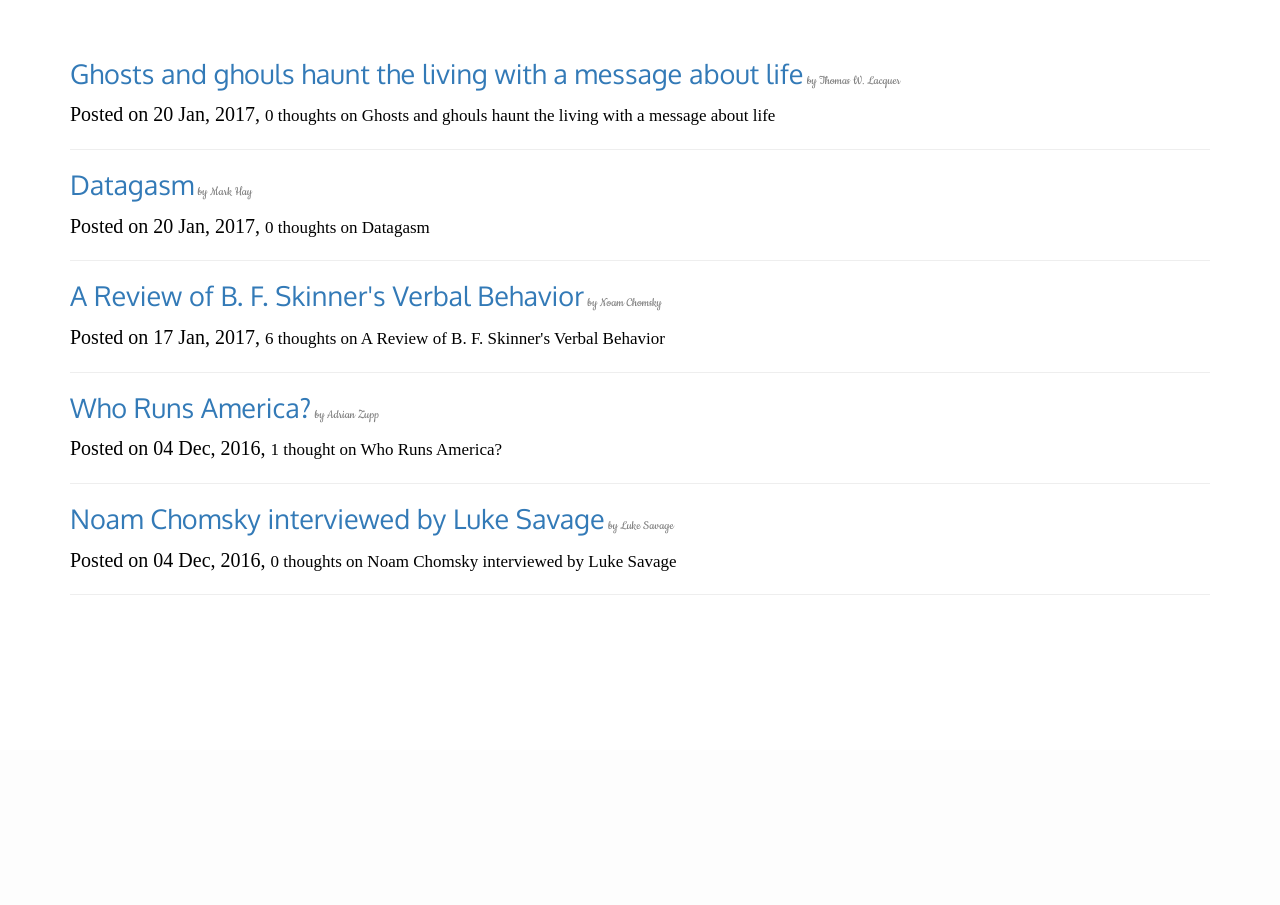
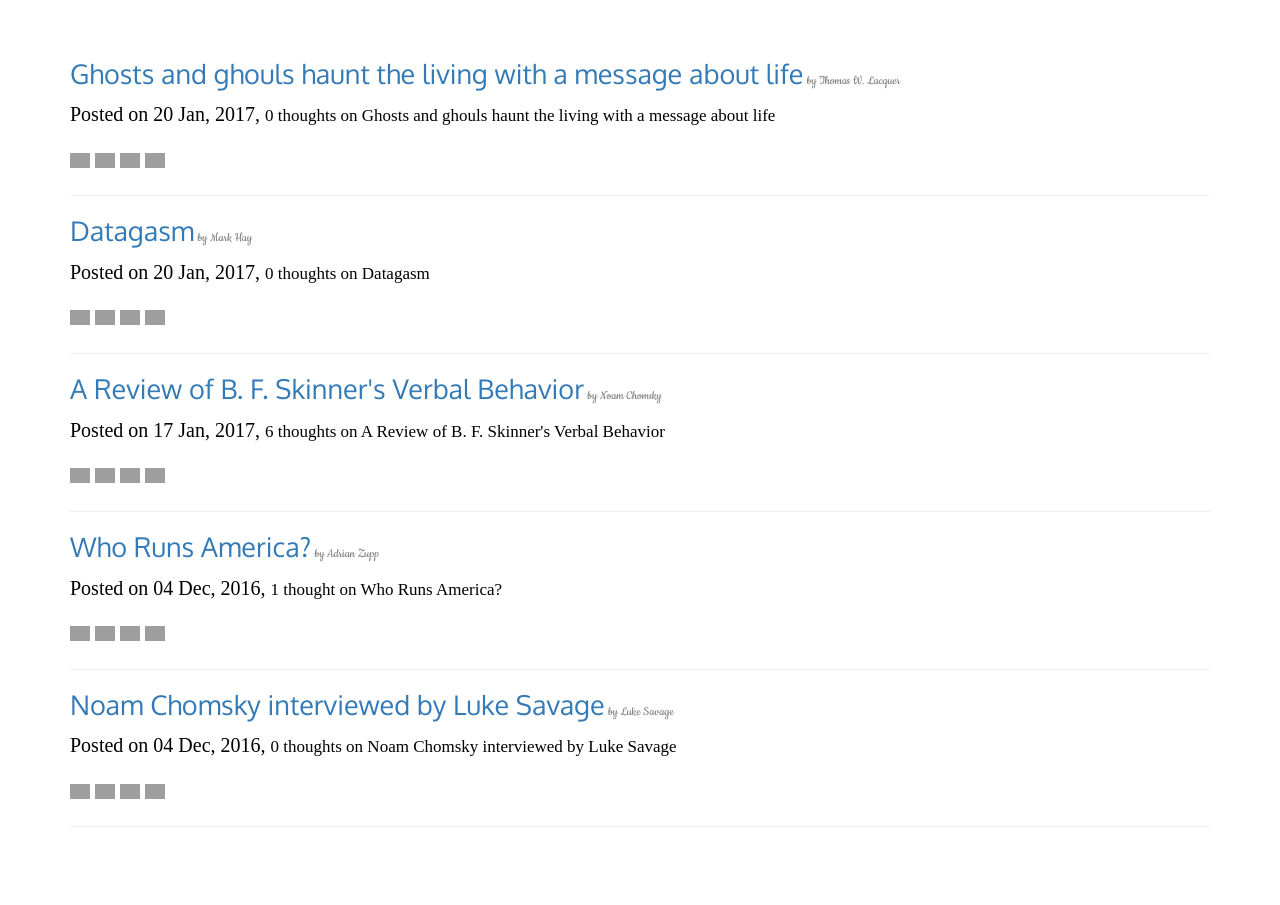
Before and after one commit to dirisujesse/django-project-webapp, a Django app: page /blog/ in a window 1280 px wide. Shown: the part 50-955 px from the top of the page. Before the commit the page ends 645 px from the top, so only its background shows below. Run offline with Django 3.2, Linux system fonts and the light colour scheme; data comes from the database, SQL or seed files in the repository; some libraries are stand-ins or nearby versions; some web fonts are replaced; grey boxes are pictures that could not be loaded.

Commit message:
Update list.html

```diff
--- a/blog/templates/blog/list.html
+++ b/blog/templates/blog/list.html
@@ -5,6 +5,12 @@
     {% for post in postobject %}
         <h4 style="text-align: left"><a href="{% url 'blog:postdetail' post.id %}"> {{post.title}}</a> <small style="color: gray">by {{ post.author }}</small></h4>
         <p style="font-family: 'Flower', serif; color: black">Posted on {{ post.date_pub|date:"d M, Y" }}, <small> {{ post.comments.count }} thought{{ post.comments.count|pluralize }} on {{ post.title }} </small></p>
+        <p>
+            <small><a href="https://plus.google.com/share?url=http://localhost:8000{{ request.get_full_path|urlencode }}"><img src="https://projecthosts.files.wordpress.com/2012/01/google-icon.png" class="img-fluid" width="20px"></a></small>
+            <small><a href="http://www.linkedin.com/shareArticle?url=http://localhost:8000{{ request.get_full_path|urlencode }}&title=<your title>&summary=<your desc>&source=http://your-domain"><img src="https://www.sourcecoast.com/images/promo/linkedin_logo.png" class="img-fluid" width="20px"></a></small>
+            <small><a href="http://www.facebook.com/sharer/sharer.php?u=http://localhost:8000{{ request.get_full_path|urlencode }}&title=<your title>&summary=<your desc>&source=http://your-domain"><img src="https://www.sourcecoast.com/images/promo/fb_logo.png" class="img-fluid" width="20px"></a></small>
+            <small><a href="{% url "blog:post_share" post.id %}"><img src="https://upload.wikimedia.org/wikipedia/commons/4/45/New_Logo_Gmail.svg" class="img-fluid" width="20px"></a></small>
+        </p>
         <hr>
     {% endfor %}
 {% endif %}
```
